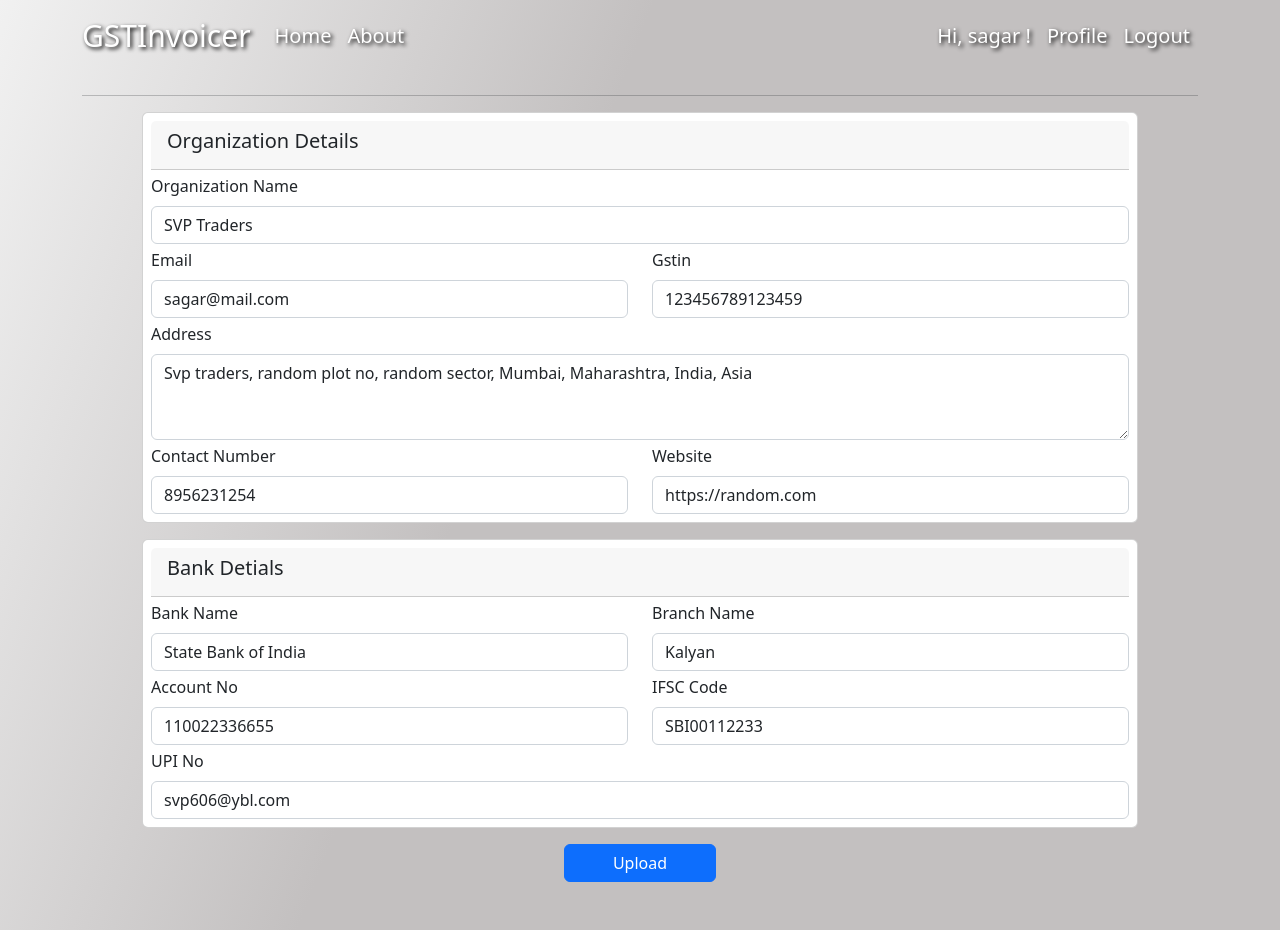
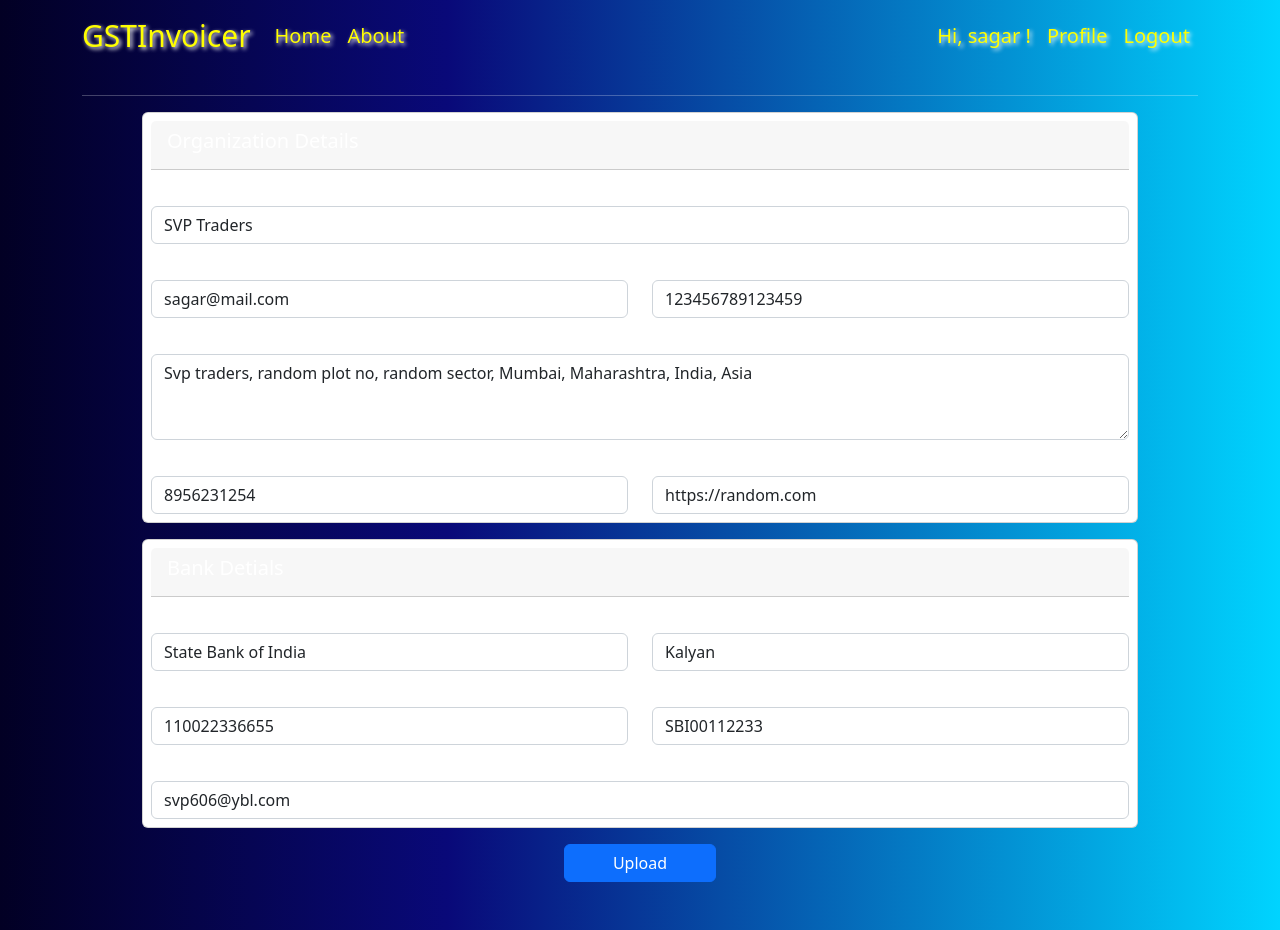
Before and after one commit to SagarPawar606/GSTinvoicer, a Django app: page /profile/ in a window 1280 px wide. Run offline with Django 3.2, Linux system fonts and the light colour scheme; a user stored in the database is signed in; data comes from the database, SQL or seed files in the repository; both versions use the stored data as it was after the commit; some libraries are stand-ins or nearby versions.

Commit message:
Minor changes in templates and requirements.txt updated

```diff
--- a/base/static/base/main.css
+++ b/base/static/base/main.css
@@ -1,6 +1,7 @@
 body{
     background: rgb(241,241,241);
-background: linear-gradient(111deg, rgba(241,241,241,1) 0%, rgba(195,192,192,1) 40%);
+    background-image: linear-gradient(90deg, #020024 0%, #090979 35%, #00d4ff 100%);
+    color: white;
 }
 
 a{
@@ -13,13 +14,13 @@ p{
 }
 
 .navbar-brand{
-    color: white;
-    text-shadow: 2px 2px 4px #000000;
+    color: yellow;
+    text-shadow: 2px 2px 4px white;
     font-size: 30px;
 }
 
 .nav-link{
-    color: white;
-    text-shadow: 2px 2px 4px #000000;
+    color: yellow;
+    text-shadow: 2px 2px 4px white;
     font-size: 20px
 }
--- a/base/templates/base/base.html
+++ b/base/templates/base/base.html
@@ -19,7 +19,7 @@
   </head>
 
   <body>
-    <nav class="navbar navbar-expand-lg text-ligt">
+    <nav class="navbar navbar-expand-lg">
       <div class="container">
         <a class="navbar-brand" href="{% url 'index' %}">GSTInvoicer</a>
         <button class="navbar-toggler" type="button" data-bs-toggle="collapse" data-bs-target="#navbarSupportedContent" aria-controls="navbarSupportedContent" aria-expanded="false" aria-label="Toggle navigation">
--- a/base/templates/base/login.html
+++ b/base/templates/base/login.html
@@ -1,5 +1,4 @@
 {% extends 'base/base.html' %}
-{% load crispy_forms_tags %}
 
 {% block content %}
 <div class="contianer">
--- a/base/templates/base/pdf_invoice.html
+++ b/base/templates/base/pdf_invoice.html
@@ -1,9 +1,9 @@
 {% extends 'base/base.html' %}
-{% load static %}
 
 {% block content %}
 <button id="button" class="btn btn-success mx-5">Print/Save PDF</button>
 <div class="m-5 p-5 border bg-light" id="makepdf">
+
     <link href="https://cdn.jsdelivr.net/npm/bootstrap@5.2.0-beta1/dist/css/bootstrap.min.css" rel="stylesheet" integrity="sha384-0evHe/X+R7YkIZDRvuzKMRqM+OrBnVFBL6DOitfPri4tjfHxaWutUpFmBp4vmVor" crossorigin="anonymous">
     <link rel="stylesheet" href="https://cdn.jsdelivr.net/npm/bootstrap-icons@1.9.1/font/bootstrap-icons.css">
 
@@ -156,4 +156,4 @@
     });
 </script>
 
-{% endblock content %}
+{% endblock %}
--- a/base/templates/base/profile.html
+++ b/base/templates/base/profile.html
@@ -1,5 +1,4 @@
 {% extends 'base/base.html' %}
-{% load crispy_forms_tags %}
 
 {% block content %}
 <div class="container-md">
--- a/base/templates/base/registration.html
+++ b/base/templates/base/registration.html
@@ -1,5 +1,4 @@
 {% extends 'base/base.html' %}
-{% load crispy_forms_tags %}
 
 {% block content %}
 <div class="container">
--- a/base/urls.py
+++ b/base/urls.py
@@ -9,6 +9,5 @@ urlpatterns = [
     path('logout/', auth_views.LogoutView.as_view(template_name='base/logout.html'), name='logout'),
     path('profile/', views.orgnization_profile, name='profile'),
     path('invoice/', views.invoice, name='invoice-form'),
-    path('itemform/', views.item_test, name='item-form'),
 
 ]
--- a/base/views.py
+++ b/base/views.py
@@ -1,4 +1,3 @@
-from urllib.robotparser import RequestRate
 from django.shortcuts import redirect, render
 from .forms import (UserRegistrationForm,
                     OrganizationProfileForm,
@@ -9,13 +8,7 @@ from .forms import (UserRegistrationForm,
 from .models import OrganizationlDetials
 from django.contrib.auth.models import User
 from django.contrib.auth.decorators import login_required
-from django.views import View
-from pprint import pprint
 from num2words import num2words
-from io import BytesIO
-from django.http import HttpResponse
-from django.template.loader import get_template
-from xhtml2pdf import pisa
 
 # Create your views here.
 def index(request):
@@ -150,20 +143,3 @@ def invoice(request):
                     'title':'Invoice Form'
                     }
         return render(request, 'base/invoice-form.html', context)
-
-
-def item_test(request):
-    if request.method == 'POST':
-        formset = ItemsFormset(request.POST)
-        if formset.is_valid():
-            print('formset is valid')
-            for form in formset:
-                if form.is_valid():
-                    print(['FORMS'])
-    else:
-        formset = ItemsFormset()
-
-    context = {
-        'item_formset':formset
-    }
-    return render(request, 'base/itemform.html', context)
--- a/invoice_generator/settings.py
+++ b/invoice_generator/settings.py
@@ -39,7 +39,7 @@ INSTALLED_APPS = [
     'django.contrib.sessions',
     'django.contrib.messages',
     'django.contrib.staticfiles',
-    'crispy_forms',
+    # 'crispy_forms',
 ]
 
 MIDDLEWARE = [
@@ -124,8 +124,9 @@ USE_TZ = True
 # STATICFILES_DIRS = (
 #     os.path.join(BASE_DIR, "static"),
 # )
+STATICFILES_STORAGE = "whitenoise.storage.CompressedManifestStaticFilesStorage"
 
-# STATIC_ROOT = os.path.join(BASE_DIR, "staticfiles")
+STATIC_ROOT = os.path.join(BASE_DIR, "staticfiles")
 
 STATIC_URL = '/static/'
 
```
Also changed, not shown: requirements.txt (+4 -40 lines), db.sqlite3.
